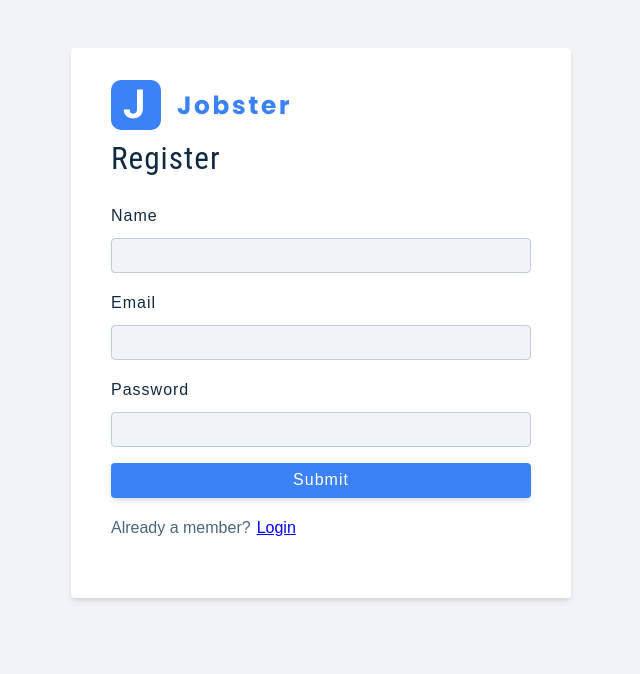
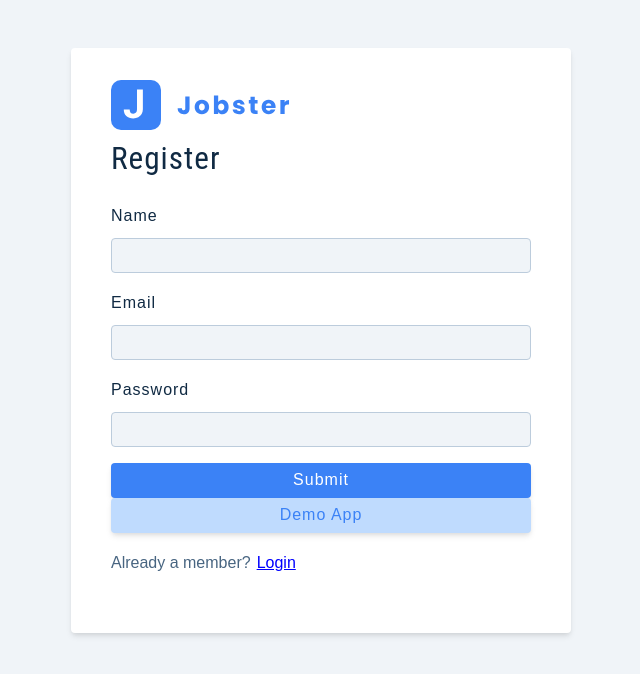
Before and after one commit to NirajanKhadka/job, a React (Create React App) app: page /register in a window 1280 px wide. Shown: the top 674 px of the page, without its empty margins (319-959 px from the left). Built offline with nearby package versions, Linux system fonts and the light colour scheme.

Commit message:
added demo user login

```diff
--- a/src/Pages/Register.js
+++ b/src/Pages/Register.js
@@ -65,7 +65,18 @@
         <FormRow type='password' name='password' value={values.password} handleChange={handleChange} />
 
         <button type='submit' className='btn btn-block' disabled={isLoading}>{isLoading?'Loading...':'Submit'}</button>
-
+        <button
+          type='button'
+          className='btn btn-block btn-hipster'
+          disabled={isLoading}
+          onClick={() =>
+            dispatch(
+              loginUser({ email: 'testUser@test.com', password: 'secret' })
+            )
+          }
+        >
+          {isLoading ? 'loading...' : 'demo app'}
+        </button>
         <p>
           {values.isMember?'Not a member?':'Already a member?'}
           <button type='button' onClick={toggleMember} className='member-btn'>{values.isMember?'Register':'Login'}</button>
```
